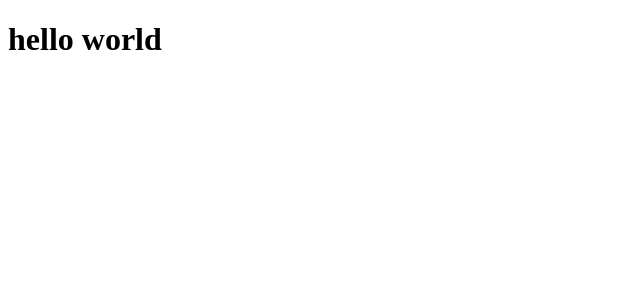
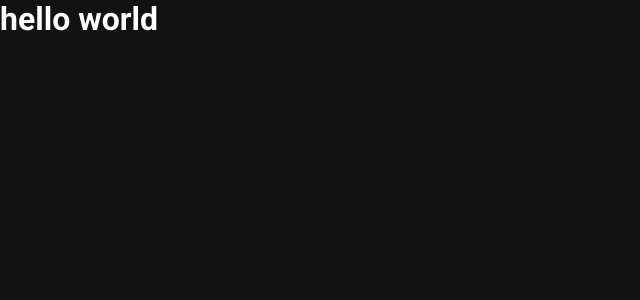
Before and after one commit to andredelima92/ignews, a Next.js app: page / in a window 1280 px wide. Shown: the top 300 px of the page, without its empty margins (0-640 px from the left). Built offline with nearby package versions, Linux system fonts and the light colour scheme.

Commit message:
Added styles in application

```diff
--- a/package.json
+++ b/package.json
@@ -11,7 +11,8 @@
   "dependencies": {
     "next": "12.1.6",
     "react": "18.1.0",
-    "react-dom": "18.1.0"
+    "react-dom": "18.1.0",
+    "sass": "^1.52.1"
   },
   "devDependencies": {
     "@types/node": "17.0.35",
--- a/src/pages/_app.tsx
+++ b/src/pages/_app.tsx
@@ -1,4 +1,5 @@
 import type { AppProps } from "next/app";
+import "../styles/global.scss";
 
 function MyApp({ Component, pageProps }: AppProps) {
   return <Component {...pageProps} />;
--- /dev/null
+++ b/src/pages/_document.tsx
@@ -0,0 +1,22 @@
+import Documento, { Html, Head, Main, NextScript } from "next/document";
+
+export default class MyDocument extends Documento {
+  render() {
+    return (
+      <Html>
+        <Head>
+          <link rel="preconnect" href="https://fonts.googleapis.com" />
+          <link rel="preconnect" href="https://fonts.gstatic.com" />
+          <link
+            href="https://fonts.googleapis.com/css2?family=Roboto:wght@400;700;900&display=swap"
+            rel="stylesheet"
+          />
+        </Head>
+        <body>
+          <Main />
+          <NextScript />
+        </body>
+      </Html>
+    );
+  }
+}
--- a/src/pages/index.tsx
+++ b/src/pages/index.tsx
@@ -1,7 +1,17 @@
 import type { NextPage } from "next";
+import Head from "next/head";
 
 const Home: NextPage = () => {
-  return <h1>hello world</h1>;
+  return (
+    <>
+      <Head>
+        <title>Inicio | ig.news</title>
+      </Head>
+      <h1>
+        hello <span>world</span>
+      </h1>
+    </>
+  );
 };
 
 export default Home;
--- /dev/null
+++ b/src/styles/global.scss
@@ -0,0 +1,50 @@
+* {
+  padding: 0;
+  margin: 0;
+  box-sizing: border-box;
+}
+
+:root {
+  --white: #ffffff;
+
+  --gray-100: #e1e1e6;
+  --gray-300: #a8a8b3;
+  --gray-900: #121214;
+
+  --cyan-500: #61dafb;
+  --yellow-500: #eba417;
+}
+
+@media (max-width: 1080px) {
+  html {
+    font-size: 93.75%; //15px
+  }
+}
+
+@media (max-width: 720px) {
+  html {
+    font-size: 87.5%; //14px
+  }
+}
+
+body {
+  background: var(--gray-900);
+  color: var(--white);
+}
+
+body,
+input,
+textarea,
+select,
+button {
+  font: 400 1rem "Roboto", sans-serif;
+}
+
+button {
+  cursor: pointer;
+}
+
+a {
+  color: inherit;
+  text-decoration: none;
+}
--- a/src/styles/home.css
+++ /dev/null
@@ -1,3 +0,0 @@
-h1 {
-  color: red;
-}
```
Also changed, not shown: 1 other file (tests, documents, lock files or other folders).
